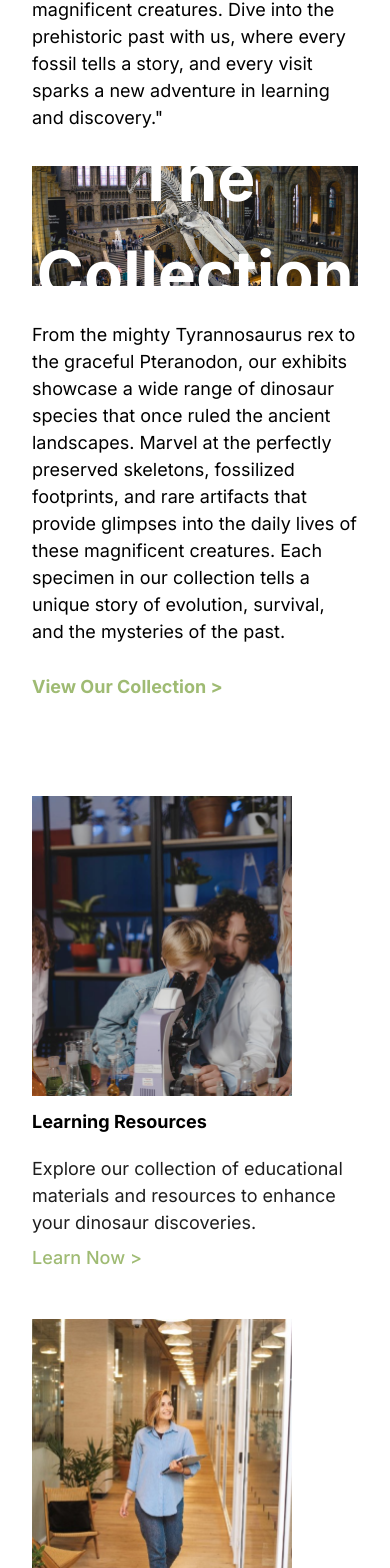
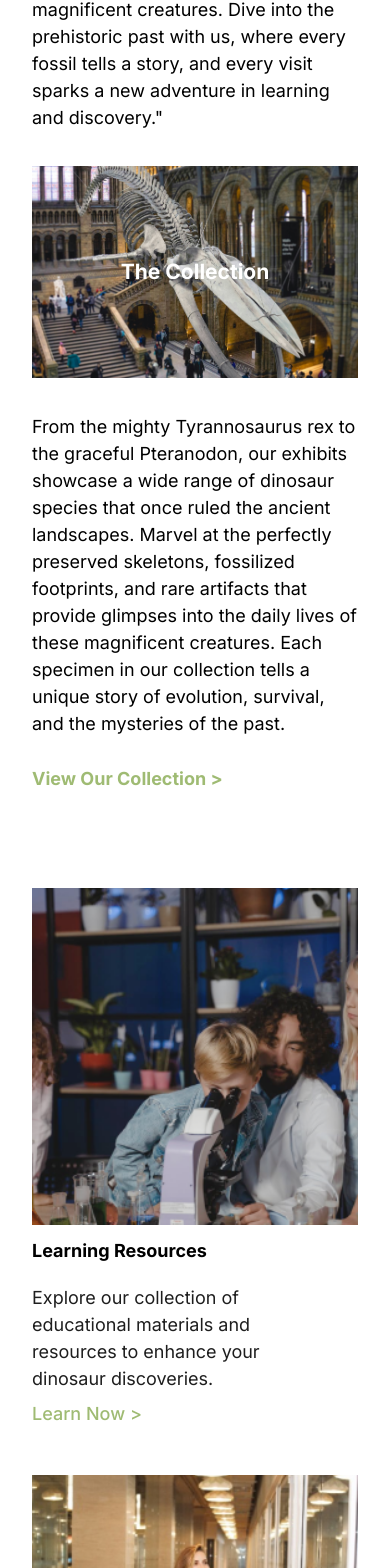
Before and after one commit to faoroj/FossilDiscoveryLab, a React (Vite) app in the folder FossilDiscoveryLab/: page /AboutUs in a window 390 px wide. Shown: the part 1474-3042 px from the top of the page. Built offline with nearby package versions, Linux system fonts and the light colour scheme.

Commit message:
About Us Page Responsiveness Finishing

```diff
--- a/FossilDiscoveryLab/src/components/about/Extras.jsx
+++ b/FossilDiscoveryLab/src/components/about/Extras.jsx
@@ -2,23 +2,21 @@ import { ExtraResources } from '../../constants';
 
 const Extras = () => {
   return (
-    <section
-    id="extras"
-    className='max-container'>
+    <section id="extras" className='max-container'>
 
-          <div className='grid lg:grid-cols-4 md:grid-cols-3 sm:grid-cols-2 grid-cols-1 sm:gap-[64px] gap-12'>
+      <div className='grid lg:grid-cols-4 md:grid-cols-3 sm:grid-cols-3 xs:grid-cols-2 grid-cols-1 sm:gap-[64px] gap-12'>
 
         {ExtraResources.map((extra) => (
 
           <div key={extra.id} className='flex flex-1 flex-col w-full max-sm:w-full'>
 
-                <img src={extra.image} alt={extra.title} className='w-[260px] h-[300px]'/>
+            <img src={extra.image} alt={extra.title} className='w-full h-[337px] object-cover'/>
 
             <h3 className="text-bold-18 max-w-[523px] mt-3">
               {extra.title}
             </h3>
 
-                <p className="text-normal-18 text-mediumBlack max-w-[523px] mt-5">
+            <p className="text-normal-18 text-mediumBlack max-w-[300px] mt-5">
               {extra.content}
             </p>
 
--- a/FossilDiscoveryLab/src/components/about/MissionStatement.jsx
+++ b/FossilDiscoveryLab/src/components/about/MissionStatement.jsx
@@ -18,9 +18,9 @@ const MissionStatement = () => {
       </div>
 
       <div className='relative mt-[35px]'>
-        <img src={ collection } alt='collection' className='w-full object-cover'/>
+        <img src={ collection } alt='collection' className='w-full h-[212px] sm:h-auto object-cover'/>
         <div className='absolute inset-0 flex justify-center items-center'>
-          <h1 className='text-[64px] font-extrabold font-inter text-flat text-center '>The Collection</h1>
+          <h1 className='font-extrabold font-inter text-flat text-center' style={{ fontSize: 'clamp(21px, 5vw, 64px)' }}>The Collection</h1>
         </div>
       </div>
 
```
Lines whose indentation alone changed are shown as unchanged.
